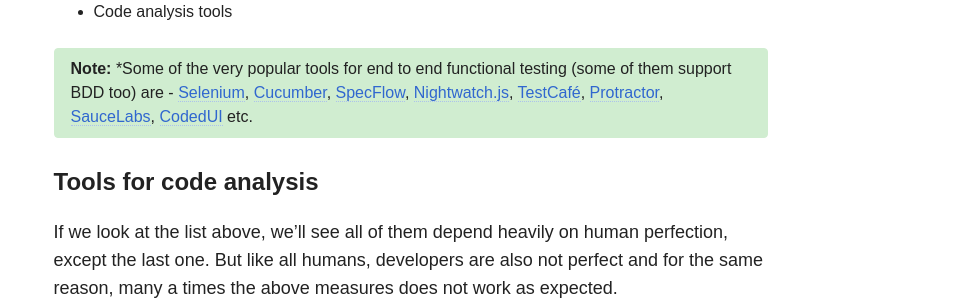
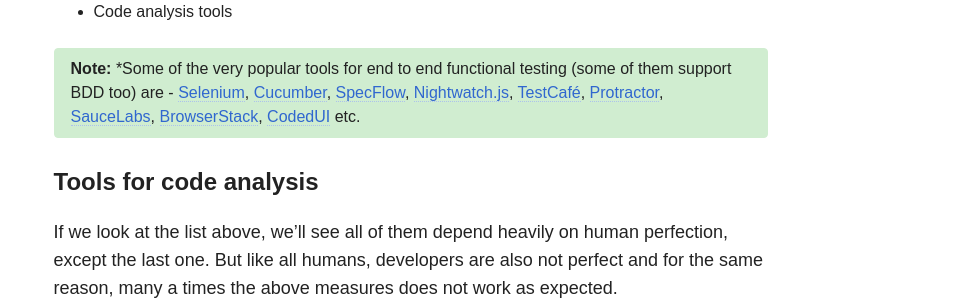
Before and after one commit to chakrabar/chakrabar.github.io, a Jekyll site: the page built from _posts/articles/2018-03-05-code-quality-management.md, in a window 1280 px wide and 900 px high, scrolled down 2986 px. Shown: the part 152-452 px from the top of the window, without its empty margins (326-1280 px from the left). Built offline with Jekyll 4.4.1, drawn with Linux system fonts in a browser that asks for light colours; nearby versions of some CDN libraries; comment, search, counter and statistics services are not loaded.

Commit message:
Why not BrowserStack

```diff
--- a/_posts/articles/2018-03-05-code-quality-management.md
+++ b/_posts/articles/2018-03-05-code-quality-management.md
@@ -61,7 +61,7 @@
 * Security hackers to test vulnerabilities
 * Code analysis tools
 
-**Note:** *Some of the very popular tools for end to end functional testing (some of them support BDD too) are - [Selenium](https://www.seleniumhq.org/),  [Cucumber](https://cucumber.io/),  [SpecFlow](http://specflow.org/),  [Nightwatch.js](http://nightwatchjs.org/),  [TestCafé](https://testcafe.devexpress.com/),  [Protractor](http://www.protractortest.org/#/),  [SauceLabs](https://saucelabs.com/),  [CodedUI](https://github.com/icnocop/cuite)  etc.
+**Note:** *Some of the very popular tools for end to end functional testing (some of them support BDD too) are - [Selenium](https://www.seleniumhq.org/),  [Cucumber](https://cucumber.io/),  [SpecFlow](http://specflow.org/),  [Nightwatch.js](http://nightwatchjs.org/),  [TestCafé](https://testcafe.devexpress.com/),  [Protractor](http://www.protractortest.org/#/),  [SauceLabs](https://saucelabs.com/),  [BrowserStack](https://www.browserstack.com/),  [CodedUI](https://github.com/icnocop/cuite)  etc.
 {: .notice--success}
 
 #### Tools for code analysis
```
